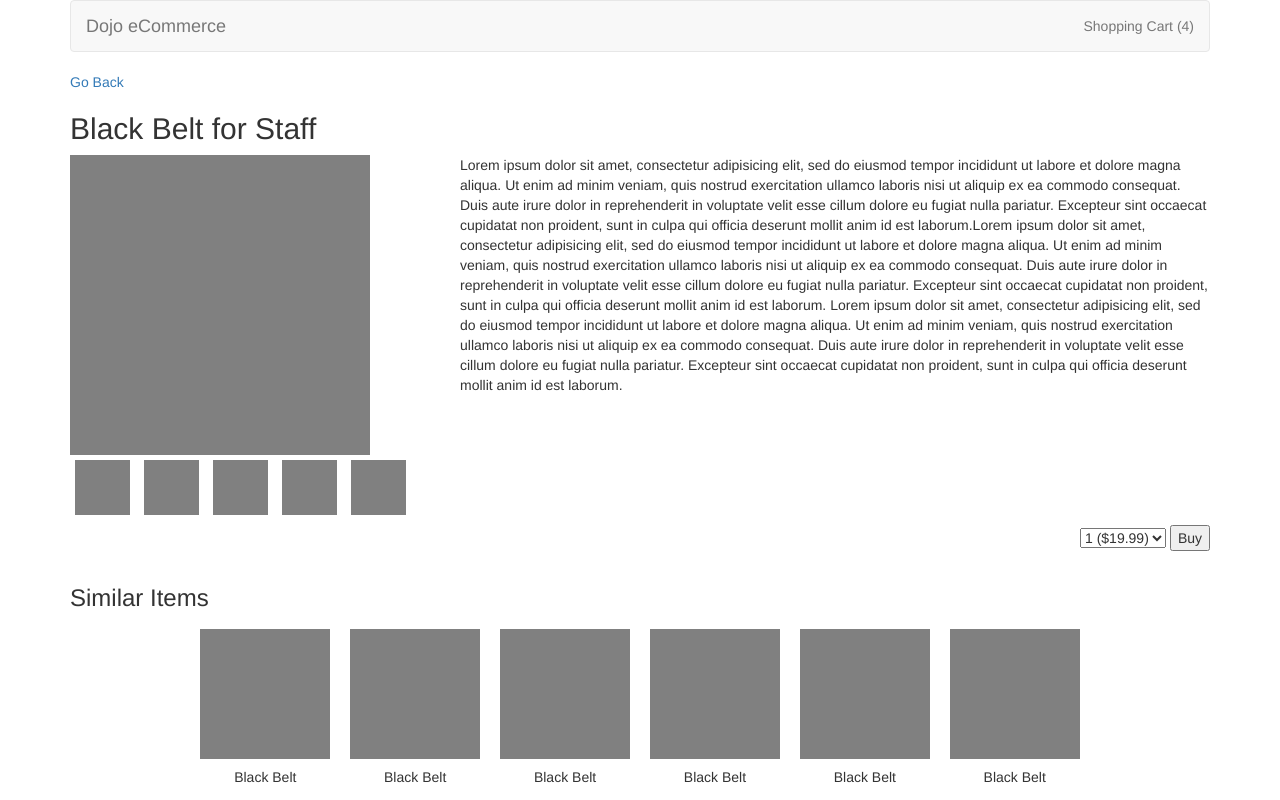
After one commit to MWWST/enterprise_ecommerce, a CodeIgniter app: template application/views/product_pages/description.php in a window 1280 px wide. The commit adds this page. Run offline with CodeIgniter, Linux system fonts and the light colour scheme; the template is opened without the code that fills it, so the values that code supplies are empty; some libraries are stand-ins or nearby versions.

Commit message:
html/css

```diff
--- a/application/controllers/main.php
+++ b/application/controllers/main.php
@@ -11,7 +11,7 @@ class Main extends CI_Controller {
 	public function index()
 	{
 		// echo "it works";
-		$this->load->view('product_pages/products');
+		$this->load->view('product_pages/description');
 	}
 }
 
--- /dev/null
+++ b/application/views/product_pages/description.php
@@ -0,0 +1,165 @@
+
+
+
+<html>
+<head>
+	<title>Product Description</title>
+</head>
+	<script src="https://ajax.googleapis.com/ajax/libs/jquery/2.1.3/jquery.min.js"></script>
+	<link href="//maxcdn.bootstrapcdn.com/bootstrap/3.3.2/css/bootstrap.min.css" rel="stylesheet">
+	<script src="//maxcdn.bootstrapcdn.com/bootstrap/3.3.2/js/bootstrap.min.js"></script>
+
+
+	<style type="text/css">
+/*
+	.borders {
+		border: red solid 1px;
+	}
+*/
+	.main-img {
+		text-align: center;
+	}
+
+	.box-img {
+		width: 90%;
+		height: 300px;
+		width: 300px;
+		background-color: gray;
+
+	}
+
+	.sm-square {
+		width: 55px;
+		height: 55px;
+		background-color: gray;
+		margin: 5px;
+		display: inline-block;
+	}
+
+	.similar-items {
+		text-align: center;
+	}
+
+	.sim-items {
+		display: inline-block;
+	}
+
+	.bott-img {
+		width: 130px;
+		height: 130px;
+		background-color: gray;
+		margin: 8px;
+		display: inline-block;
+	}
+
+
+
+	</style>
+<body>
+
+	<div class='container'>
+	<?php $this->load->view('product_pages/partials/products_header'); ?>
+		<div class='row'>
+			<div class='col-sm-12 borders'>
+				<div class='top-text'>
+					<a href=''>Go Back</a>
+					<h2>Black Belt for Staff</h2>
+				</div>
+			</div>
+		</div>
+		<div class='row'>
+			<div class='col-sm-4 borders'>
+				<div class = 'main-img'>
+					<div class = 'box-img'>
+					</div>
+				</div>
+				<div class='small-imgs'>
+					<div class = 'sm-square'>
+					</div>
+					<div class = 'sm-square'>
+					</div>
+					<div class = 'sm-square'>
+					</div>
+					<div class = 'sm-square'>
+					</div>
+					<div class = 'sm-square'>
+					</div>
+				</div>
+			</div>
+			<div class='col-sm-8 borders'>
+				<div class='description'>
+					<p>Lorem ipsum dolor sit amet, consectetur adipisicing elit, sed do eiusmod
+					tempor incididunt ut labore et dolore magna aliqua. Ut enim ad minim veniam,
+					quis nostrud exercitation ullamco laboris nisi ut aliquip ex ea commodo
+					consequat. Duis aute irure dolor in reprehenderit in voluptate velit esse
+					cillum dolore eu fugiat nulla pariatur. Excepteur sint occaecat cupidatat non
+					proident, sunt in culpa qui officia deserunt mollit anim id est laborum.Lorem
+					ipsum dolor sit amet, consectetur adipisicing elit, sed do eiusmod
+					tempor incididunt ut labore et dolore magna aliqua. Ut enim ad minim veniam,
+					quis nostrud exercitation ullamco laboris nisi ut aliquip ex ea commodo
+					consequat. Duis aute irure dolor in reprehenderit in voluptate velit esse
+					cillum dolore eu fugiat nulla pariatur. Excepteur sint occaecat cupidatat non
+					proident, sunt in culpa qui officia deserunt mollit anim id est laborum.
+					Lorem ipsum dolor sit amet, consectetur adipisicing elit, sed do eiusmod
+					tempor incididunt ut labore et dolore magna aliqua. Ut enim ad minim veniam,
+					quis nostrud exercitation ullamco laboris nisi ut aliquip ex ea commodo
+					consequat. Duis aute irure dolor in reprehenderit in voluptate velit esse
+					cillum dolore eu fugiat nulla pariatur. Excepteur sint occaecat cupidatat non
+					proident, sunt in culpa qui officia deserunt mollit anim id est laborum.</p>
+				</div>
+			</div>
+		</div>
+		<div class='row'>
+			<div class='col-sm-12 borders'>
+				<div class='price text-right'>
+					<form action='' method='post'>
+
+						<select>
+							<option value='1'>1 ($19.99)</option>
+							<option value='2'>2 ($39.99)</option>
+							<option value='3'>3 ($59.99)</option>
+						</select>
+						<input type='submit' value='Buy'>
+					</form>
+				</div>
+			</div>
+			<div class='col-sm-12 borders'>
+				<h3>Similar Items</h3>
+				<div class='similar-items'>
+					<div class='sim-items'>
+						<div class='bott-img'>
+						</div>
+						<p>Black Belt</p>
+					</div>
+					<div class='sim-items'>
+						<div class='bott-img'>
+						</div>
+						<p>Black Belt</p>
+					</div>
+					<div class='sim-items'>
+						<div class='bott-img'>
+						</div>
+						<p>Black Belt</p>
+					</div>
+					<div class='sim-items'>
+						<div class='bott-img'>
+						</div>
+						<p>Black Belt</p>
+					</div>
+					<div class='sim-items'>
+						<div class='bott-img'>
+						</div>
+						<p>Black Belt</p>
+					</div>
+					<div class='sim-items'>
+						<div class='bott-img'>
+						</div>
+						<p>Black Belt</p>
+					</div>
+				</div>
+			</div>
+		</div>
+	</div> <!-- end of container -->
+
+</body>
+</html>
--- a/application/views/product_pages/products.php
+++ b/application/views/product_pages/products.php
@@ -24,7 +24,7 @@
 		}
 
 		.main-products {
-			border: solid green 1px;
+			border: solid gray 2px;
 			width: 100%;
 			text-align: center;
 
```
Also changed, not shown: application/views/product_pages/partials/products_header.php (line endings or trailing spaces).
